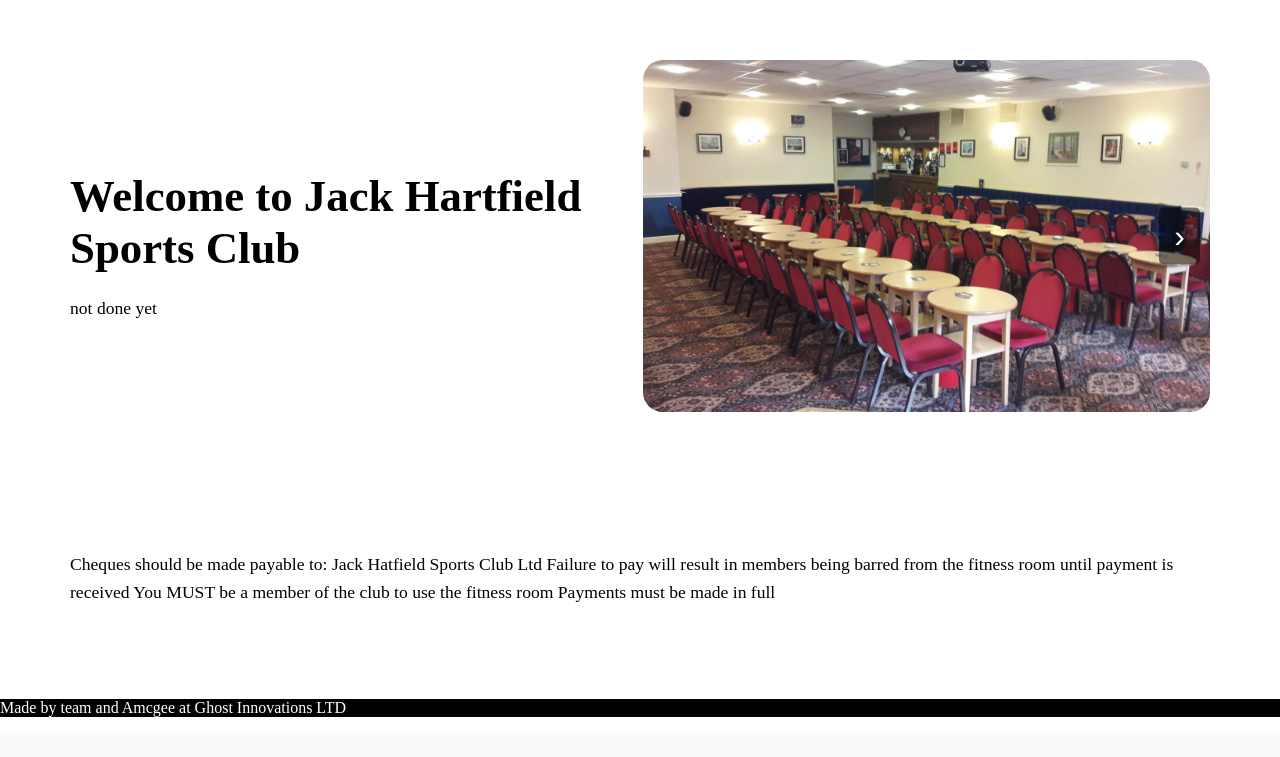
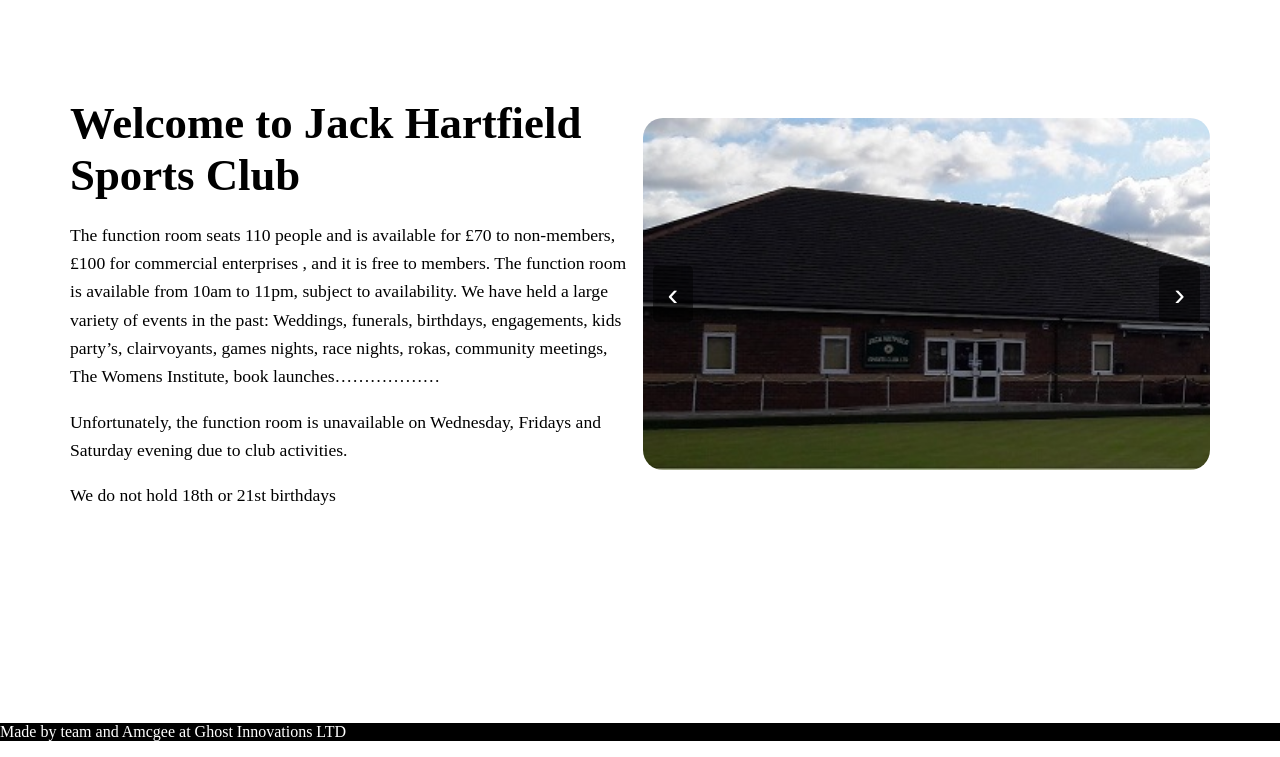
Before and after one commit to GhostInnovations/JackHartfieldSportsClub, a Flask app: page /Room_Hire in a window 1280 px wide. Shown: the part 153-910 px from the top of the page. Before the commit the page ends 870 px from the top, so only its background shows below. Run offline with Flask 3, Linux system fonts and the light colour scheme.

Commit message:
saved yipeee

```diff
--- a/templates/Room_Hire.html
+++ b/templates/Room_Hire.html
@@ -29,17 +29,26 @@
     <div class="about-text fade-in">
         <h1>Welcome to Jack Hartfield Sports Club</h1>
         <p>
-        not done yet
+        The function room seats 110 people and is available for £70 to non-members, £100 for commercial enterprises , and it is free to members. The function room is available from 10am to 11pm, subject to availability.
+        We have held a large variety of events in the past: Weddings, funerals, birthdays, engagements, kids party’s, clairvoyants, games nights, race nights, rokas, community meetings, The Womens Institute, book launches………………
+        </p>
+
+        <p>
+        Unfortunately, the function room is unavailable on Wednesday, Fridays and Saturday evening due to club activities.
+        </p>
+
+
+        <p>
+        We do not hold 18th or 21st birthdays
         </p>
     </div>
 
     <div class="about-gallery fade-in">
         <div class="slider">
-            <img src="../static/images/roomhire1.jpg" alt="a lot of tables layed out">
-            <img src="../static/images/roomhire2.jpg" alt="a lot of tables layed out">
-            <img src="../static/images/roomhire3.jpg" alt="a lot of tables layed out">
-            <img src="../static/images/roomhire4.jpg" alt="tables set out for event with unin jack theme">
-            <img src="../static/images/roomhire5.jpg" alt="weddingseating layedout with ballons and white tableclot
+            <img src="../static/images/Clubhouse2.jpg" alt="clubhouse2">
+            <img src="../static/images/InsideClub.jpg" alt="Inside">
+            <img src="../static/images/seating1.jpg" alt="seating1">
+            <img src="../static/images/seatingWedding.jpg" alt="weddingseating">
         </div>
 
         <button class="slide-btn prev">‹</button>
@@ -50,20 +59,6 @@
      <section class="about-section">
 
     <div class="about-text fade-in">
-        <p>
-
-        <p>
-
-        <p>
-
-        <p>
-            Cheques should be made payable to: Jack Hatfield Sports Club Ltd
-            Failure to pay will result in members being barred from the fitness room until payment is received
-            You MUST be a member of the club to use the fitness room
-            Payments must be made in full
-        <p>
-
-        </p>
     </div>
 
     </section>
```
Also changed, not shown: templates/Membership.html (+6 -1 lines).
